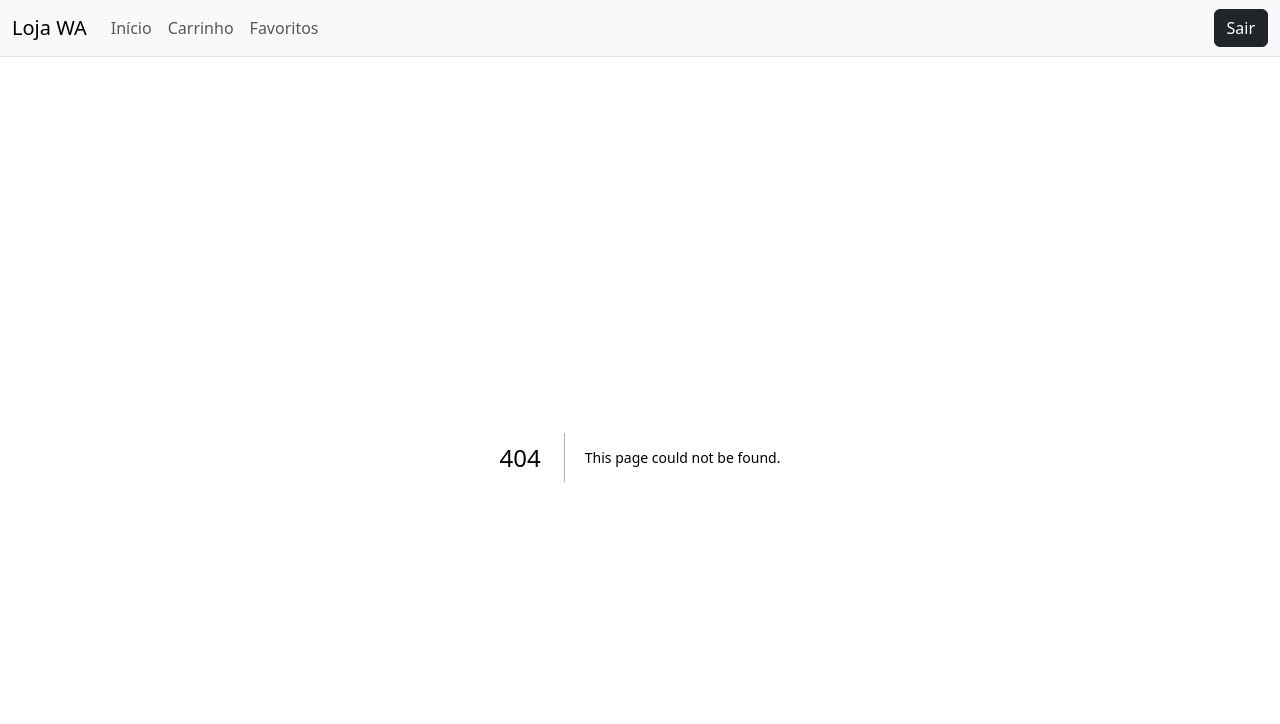
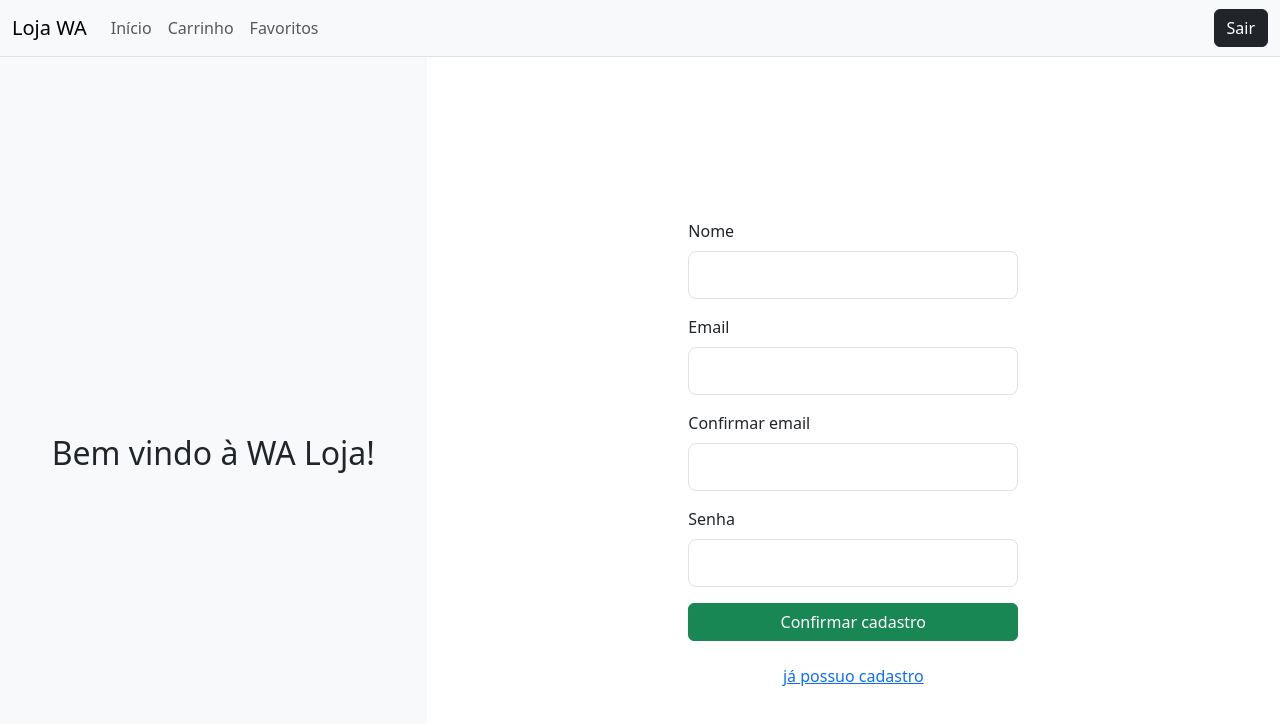
Before and after one commit to Sennaf0x/WebAcademy, a Next.js app in the folder WACAD014-FRONTEND/tp01/loja/: page /cadastro in a window 1280 px wide. Before the commit this address had no page. Shown: the top 724 px of the page. Built offline with nearby package versions, Linux system fonts and the light colour scheme.

Commit message:
Adicionando função hook para remover item e mutation para exibir o toast de sucesso

```diff
--- /dev/null
+++ b/WACAD014-FRONTEND/tp01/loja/src/app/cadastro/page.tsx
@@ -0,0 +1,80 @@
+import Link from "next/link";
+
+export default function Cadastro() {
+  return (
+    <main>
+      <div className="container-fluid d-flex min-vh-100">
+        <div className="row min-vw-100">
+          <div className="col-12 col-md-4 bg-light d-flex justify-content-center align-items-center">
+            <h2>Bem vindo à WA Loja!</h2>
+          </div>
+          <div className="col-12 col-md-8 d-flex justify-content-center align-items-center">
+            <form>
+              <div className="mb-3">
+                <label htmlFor="nome" className="form-label">
+                  Nome
+                </label>
+                <input
+                  type="text"
+                  className="form-control form-control-lg"
+                  id="nome"
+                  aria-describedby="nome"
+                  required
+                />
+              </div>
+
+              <div className="mb-3">
+                <label htmlFor="email" className="form-label">
+                  Email
+                </label>
+                <input
+                  type="email"
+                  className="form-control form-control-lg"
+                  id="email"
+                  aria-describedby="email"
+                  required
+                />
+              </div>
+
+              <div className="mb-3">
+                <label htmlFor="confirmarEmail" className="form-label">
+                  Confirmar email
+                </label>
+                <input
+                  type="email"
+                  className="form-control form-control-lg"
+                  id="confirmarEmail"
+                  aria-describedby="confirmarEmail"
+                  required
+                />
+              </div>
+              <div className="mb-3">
+                <label htmlFor="senha" className="form-label">
+                  Senha
+                </label>
+                <input
+                  type="password"
+                  className="form-control form-control-lg"
+                  id="senha"
+                  required
+                />
+              </div>
+
+              <div className="d-grid col-12">
+                <button type="submit" className="btn btn-success">
+                  Confirmar cadastro
+                </button>
+              </div>
+
+              <div className="text-center mt-3">
+                <Link href="/login" className="btn btn-link">
+                  já possuo cadastro
+                </Link>
+              </div>
+            </form>
+          </div>
+        </div>
+      </div>
+    </main>
+  );
+}
--- a/WACAD014-FRONTEND/tp01/loja/src/app/components/ListaFavoritos/ListaFavoritos.tsx
+++ b/WACAD014-FRONTEND/tp01/loja/src/app/components/ListaFavoritos/ListaFavoritos.tsx
@@ -3,11 +3,13 @@ import ItemFavorito from "../ItemFavorito/ItemFavorito";
 import { Produto } from "@/app/types/produto";
 
 interface ListaFavoritosProps {
+    refetchFavoritos: () => void;
     produtos: Produto[];
 }
 
 export default function ListagemFavoritos({
     produtos,
+    refetchFavoritos,
 }: ListaFavoritosProps) {
 
     return (
@@ -28,6 +30,7 @@ export default function ListagemFavoritos({
                                 <ItemFavorito
                                     key={produto.id}
                                     produto={produto}
+                                    refetchFavoritos={refetchFavoritos}
                                 />
                             ))}
                         </tbody>
--- a/WACAD014-FRONTEND/tp01/loja/src/app/components/Navbar/Navbar.tsx
+++ b/WACAD014-FRONTEND/tp01/loja/src/app/components/Navbar/Navbar.tsx
@@ -38,8 +38,9 @@ export default function Navbar() {
                 </a>
               </li>
             </ul>
-
-            <button className="btn btn-dark">Sair</button>
+            <a href="/login">
+              <button className="btn btn-dark">Sair</button>
+            </a>
           </div>
         </div>
       </nav>
--- a/WACAD014-FRONTEND/tp01/loja/src/app/favoritos/page.tsx
+++ b/WACAD014-FRONTEND/tp01/loja/src/app/favoritos/page.tsx
@@ -6,7 +6,7 @@ import { useListaFavoritos } from "../hooks/getFavoritos";
 
 const PageFavoritos: React.FC = () => {
 
-    const { produtos, isPending, isError } = useListaFavoritos();
+    const { produtos, isPending, isError, refetchFavoritos } = useListaFavoritos();
 
     if (isPending) return <h5>Carregando...</h5>;
 
@@ -18,7 +18,9 @@ const PageFavoritos: React.FC = () => {
         <main>
             <div className="container p-5">
                 <h2>Meus Favoritos</h2>
-                <ListaFavoritos produtos={produtos} />
+                <ListaFavoritos
+                    refetchFavoritos={refetchFavoritos}
+                    produtos={produtos} />
             </div>
         </main>
     );
--- a/WACAD014-FRONTEND/tp01/loja/src/app/hooks/getFavoritos.tsx
+++ b/WACAD014-FRONTEND/tp01/loja/src/app/hooks/getFavoritos.tsx
@@ -3,10 +3,10 @@ import { getListaFavoritos } from "../services/favoritos";
 
 
 export function useListaFavoritos() {
-    const { data, isPending, isError } = useQuery({
+    const { data, isPending, isError, refetch } = useQuery({
         queryKey: ["listaProdutosFavoritos"],
         queryFn: getListaFavoritos,
     });
 
-    return { produtos: data, isPending, isError };
+    return { produtos: data, isPending, isError, refetchFavoritos: refetch };
 }
--- a/WACAD014-FRONTEND/tp01/loja/src/app/layout.tsx
+++ b/WACAD014-FRONTEND/tp01/loja/src/app/layout.tsx
@@ -8,8 +8,6 @@ import React from 'react';
 import { QueryClient, QueryClientProvider } from 'react-query';
 import { ToastContainer } from 'react-toastify';
 import 'react-toastify/dist/ReactToastify.css';
-
-import { metadata } from './metadata';
 
 export default function RootLayout({ children }: Readonly<{ children: React.ReactNode; }>) {
   const queryClient = new QueryClient();
--- a/WACAD014-FRONTEND/tp01/loja/src/app/page.tsx
+++ b/WACAD014-FRONTEND/tp01/loja/src/app/page.tsx
@@ -3,7 +3,6 @@
 import React, { useState } from "react";
 import ListagemProdutos from "./components/ListagemProdutos/ListagemProdutos";
 import ResumoCarrinho from "./components/ResumoCarrinho/ResumoCarrinho";
-import { mockProdutos } from "./mocks/produtos";
 import { mockItensCarrinho } from "./mocks/itensCarrinho";
 import { Produto } from "./types/produto";
 import { useListaProdutos } from "./hooks/useListaProdutos";
--- a/WACAD014-FRONTEND/tp01/loja/src/app/services/getfav.ts
+++ /dev/null
@@ -1,2 +0,0 @@
-import { Produto } from "../types/produto";
-import { getFavoritos } from "./api";
```
Also changed, not shown: WACAD014-FRONTEND/tp01/loja/src/app/components/ItemFavorito/ItemFavorito.tsx (+18 -7 lines), WACAD014-FRONTEND/tp01/loja/src/app/hooks/useFavoritos.tsx (+17 -1 lines), WACAD014-FRONTEND/tp01/loja/src/app/login/page.tsx (added, +56 -0 lines), WACAD014-FRONTEND/tp01/loja/src/app/services/favoritos.ts (+7 -0 lines).
